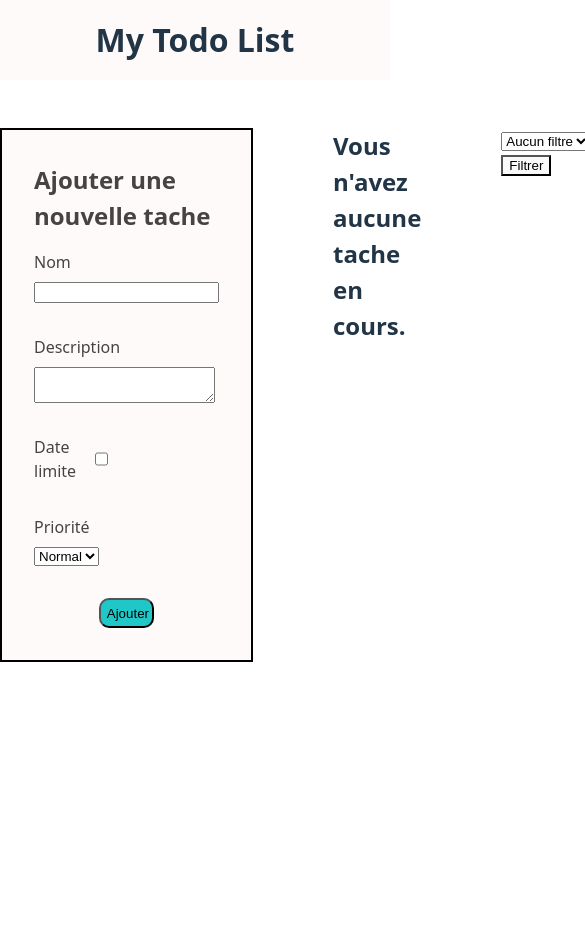
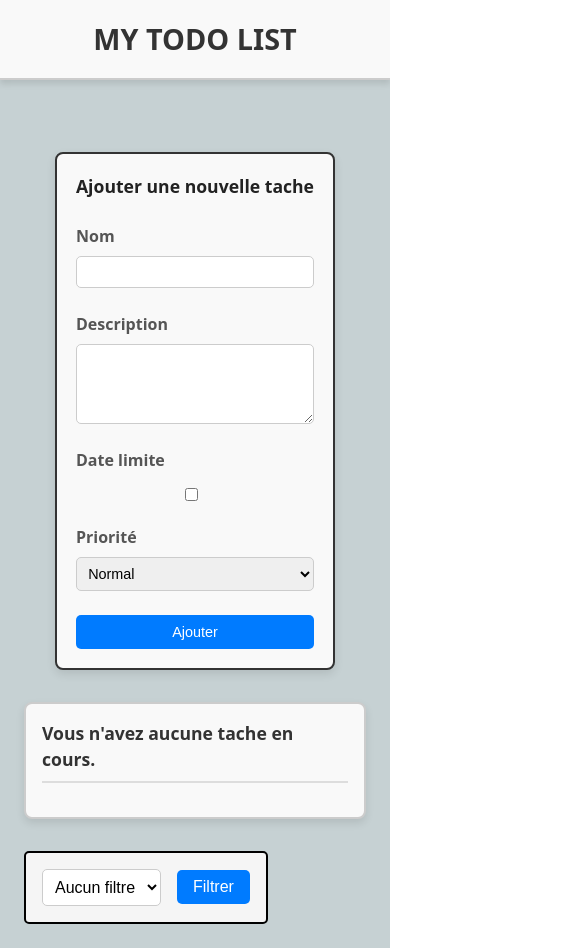
Before and after one commit to Davit-Ners/Todo-List-React, a React (Vite) app: page / in a window 390 px wide. Shown: the whole page, 585 px wide, since content can reach past the window. Before the commit the page ends 844 px from the top, so only its background shows below. Built offline with nearby package versions, Linux system fonts and the light colour scheme.

Commit message:
Add responsive + new design

```diff
--- a/src/components/filter/filter.jsx
+++ b/src/components/filter/filter.jsx
@@ -1,4 +1,5 @@
 import { useState } from "react";
+import style from './filter.module.css';
 
 export default function Filter({ data, onFilter = () => {}} ) {
 
@@ -9,7 +10,7 @@ export default function Filter({ data, onFilter = () => {}} ) {
     }
 
     return (
-        <div className="filter">
+        <div className={style['filter']}>
             <select id="filter" value={filter} onChange={(e) => setFilter(e.target.value)}>
                 <option value="all">Aucun filtre</option>
                 <option value="notDone">En cours</option>
--- /dev/null
+++ b/src/components/filter/filter.module.css
@@ -0,0 +1,33 @@
+.filter {
+    display: flex;
+    align-items: center;
+    gap: 1em;
+    padding: 1em;
+    border: 2px solid black;
+    border-radius: 5px;
+    background-color: #f5f5f5;
+}
+
+.filter select {
+    padding: 0.5em;
+    border: 1px solid #ccc;
+    border-radius: 5px;
+    background: white;
+    font-size: 1em;
+    cursor: pointer;
+}
+
+.filter button {
+    padding: 0.5em 1em;
+    background-color: #007bff;
+    color: white;
+    border: none;
+    border-radius: 5px;
+    font-size: 1em;
+    cursor: pointer;
+    transition: background-color 0.3s ease-in-out;
+}
+
+.filter button:hover {
+    background-color: #0056b3;
+}
--- a/src/components/task/task.module.css
+++ b/src/components/task/task.module.css
@@ -3,6 +3,14 @@
     justify-content: space-between;
     width: 500px;
     border: 2px solid black;
+    padding: 1em;
+    border-radius: 8px;
+    background-color: #f9f9f9;
+    transition: background-color 0.3s ease-in-out;
+}
+
+.task:hover {
+    background-color: #eaeaea;
 }
 
 .task-btn {
@@ -10,6 +18,24 @@
     flex-direction: column;
     justify-content: space-between;
     gap: 0.5em;
+}
+
+.task-btn button {
+    padding: 0.5em 1em;
+    border: none;
+    border-radius: 4px;
+    cursor: pointer;
+    font-weight: bold;
+    transition: background-color 0.3s ease;
+}
+
+.task-btn button:disabled {
+    background-color: #ccc;
+    cursor: not-allowed;
+}
+
+.task-btn button:not(:disabled):hover {
+    opacity: 0.8;
 }
 
 .is-done {
@@ -23,6 +49,8 @@
 
 .urgent {
     color: red;
+    font-weight: bold;
+    margin-left: 0.5em;
 }
 
 .failed {
@@ -34,3 +62,46 @@
         #a5a4a3 40px
     );
 }
+
+/* Responsive Design */
+
+@media (max-width: 1120px) {
+    .task {
+        width: 300px;
+    }
+}
+
+@media (max-width: 768px) {
+    .task {
+        width: 100%;
+        gap: 1em;
+    }
+
+    .task-btn {
+        flex-direction: row;
+        justify-content: space-around;
+    }
+
+    .task-btn button {
+        width: 48%;
+        padding: 0.2em;
+    }
+}
+
+@media (max-width: 480px) {
+    .task {
+        flex-direction: column;
+        width: 100%;
+        padding: 0.8em;
+    }
+
+    .task-btn {
+        flex-direction: row;
+        justify-content: space-between;
+    }
+
+    .task-btn button {
+        width: 30%;
+        font-size: 0.6rem;
+    }
+}
--- a/src/components/todo-form/todo-form.jsx
+++ b/src/components/todo-form/todo-form.jsx
@@ -2,7 +2,7 @@ import { useId, useState, useEffect } from "react";
 import style from './todo-form.module.css';
 import clsx from "clsx";
 
-export default function TodoForm({ onAction = () => {}, modify = false, id, newName, newDesc, newPriority, newLimitDate }) {
+export default function TodoForm({ onAction = () => {}, modify = false, id, newName, newDesc, newPriority, newLimitDate, onClose = () => {} }) {
 
     const inputId = useId();
     const [ name, setName ] = useState('');
@@ -24,6 +24,10 @@ export default function TodoForm({ onAction = () => {}, modify = false, id, newN
         }
     }, [modify, newName, newDesc, newPriority, newLimitDate]);
 
+    const handleClose = () => {
+        onClose();
+    }
+
     const sendForm = () => {
         if (!name.trim()) {
             setMust(true);
@@ -40,6 +44,7 @@ export default function TodoForm({ onAction = () => {}, modify = false, id, newN
 
     return (
         <div className={clsx(style["todo-form"], modify && style["modify"])}>
+            {modify && <div onClick={handleClose} className={style['close']}>X</div>}
             <h2>{modify ? 'Modifier la tache' : 'Ajouter une nouvelle tache'}</h2>
             <div className={style["form-container"]}>
 
--- a/src/components/todo-form/todo-form.module.css
+++ b/src/components/todo-form/todo-form.module.css
@@ -1,60 +1,185 @@
-.must {
-    color: red;
-}
-
 .todo-form {
     display: flex;
     flex-direction: column;
-    gap: 1em;
-    border: 2px solid black;
+    gap: 1.5em;
+    border: 2px solid #333;
     padding: 2em;
-    background-color: snow;
+    border-radius: 8px;
+    background: #f9f9f9;
+    box-shadow: 0 4px 10px rgba(0, 0, 0, 0.1);
+    max-width: 400px;
+    margin: auto;
+    position: relative;
+}
 
-    color: rgb(70, 67, 67);
+.todo-form h2 {
+    text-align: center;
+    font-size: 1.5rem;
+    color: #222;
 }
 
 .form-container {
     display: flex;
     flex-direction: column;
-    gap: 2em;
-
-    button {
-        width: 30%;
-        height: 30px;
-        margin: auto;
-
-        background-color: rgb(31, 199, 199);
-        border-radius: 10px;
-
-        transition: 0.1s ease-in-out;
-
-        &:hover {
-            background-color: rgb(13, 92, 138);
-            transform: scale(1.1);
-            color: snow;
-        }
-    }
+    gap: 1.5em;
 }
 
 .input-container {
     display: flex;
     flex-direction: column;
-    justify-content: space-between;
-    align-items: flex-start;
-    width: 80%;
     gap: 0.5em;
+}
+
+.input-container label {
+    font-weight: bold;
+    color: #555;
+}
+
+.input-container input,
+.input-container textarea,
+.input-container select {
+    padding: 0.7em;
+    border: 1px solid #ccc;
+    border-radius: 5px;
+    font-size: 1rem;
+    transition: border-color 0.3s;
+}
+
+.input-container input:focus,
+.input-container textarea:focus,
+.input-container select:focus {
+    border-color: #007bff;
+    outline: none;
+}
+
+.input-container textarea {
+    resize: vertical;
+    min-height: 80px;
+}
+
+.input-container input[type="checkbox"] {
+    width: auto;
+    margin-right: 0.5em;
+}
+
+.todo-form button {
+    background: #007bff;
+    color: white;
+    padding: 0.8em;
+    border: none;
+    border-radius: 5px;
+    font-size: 1rem;
+    cursor: pointer;
+    transition: background 0.3s;
+}
+
+.todo-form button:hover {
+    background: #0056b3;
+}
+
+.must {
+    color: red;
+    font-weight: bold;
+}
+
+.modify {
+    background-color: snow;
+    color: snow;
+    position: absolute;
+    right: 42%;
+    top: 20%;
+    padding: 2em;
+    border-radius: 8px;
+    box-shadow: 0 4px 10px rgba(0, 0, 0, 0.2);
 }
 
 .check {
     display: flex;
     justify-content: space-between;
-    width: 50%;
 }
 
-.modify {
-    background-color: rgb(61, 60, 60);
-    color: snow;
+.close {
+    color: black;
     position: absolute;
-    right: 10%;
-    top: 35%;
+    top: 5px;
+    right: 3%;
+    border: 2px solid black;
+    padding-left: 0.3em;
+    padding-right: 0.3em;
+    text-align: center;
+    font-weight: 500;
+    border-radius: 5px;
+
+    background-color: snow;
+    color: black;
+
+    transition: 0.15s ease-in-out;
+
+    &:hover {
+        background-color: gray;
+        color: snow;
+        cursor: pointer;
+        transform: scale(1.15);
+    }
 }
+
+
+/* Responsive Design */
+
+/* Pour les écrans de taille moyenne et plus petits (tablettes et mobiles) */
+@media (max-width: 768px) {
+    .todo-form {
+        padding: 1.5em;
+        max-width: 100%;
+    }
+
+    .todo-form h2 {
+        font-size: 1.2rem;
+    }
+
+    .input-container input,
+    .input-container textarea,
+    .input-container select {
+        font-size: 0.9rem;
+        padding: 0.6em;
+    }
+
+    .todo-form button {
+        font-size: 0.9rem;
+        padding: 0.7em;
+    }
+}
+
+/* Pour les petits écrans mobiles */
+@media (max-width: 480px) {
+    .todo-form {
+        padding: 1.2em;
+        max-width: 100%;
+    }
+
+    .todo-form h2 {
+        font-size: 1.1rem;
+    }
+
+    .input-container input,
+    .input-container textarea,
+    .input-container select {
+        font-size: 0.9rem;
+        padding: 0.5em;
+    }
+
+    .todo-form button {
+        font-size: 0.9rem;
+        padding: 0.6em;
+    }
+
+    .check {
+        flex-direction: column;
+        gap: 1em;
+    }
+
+    .close {
+        top: 10px;
+        right: 5%;
+    }
+}
--- a/src/containers/todo-list/todo-list.jsx
+++ b/src/containers/todo-list/todo-list.jsx
@@ -11,6 +11,8 @@ export default function TodoList() {
     const [ filter, setFilter ] = useState('all');
     const [ modify, setModify ] = useState(false);
     const [ modifiedTask, setModifiedTask ] = useState({newId: '', newName: '', newDesc: '', newPriority: 'mid', newLimitDate: ''});
+
+    console.log(data);
 
     const onSubmit = (id, name, desc, priority, modify, createdAt, limitDate, hasLimitDate) => {
         if (modify) {
@@ -55,6 +57,11 @@ export default function TodoList() {
         setModify(true);
         setModifiedTask({id, newName: name, newDesc: desc, newPriority: priority, newLimitDate: dateLimit});
     }
+
+    const onClose = () => {
+        setModify(false);
+    }
+
     const filteredData = data.filter(task => {
         if (filter === 'done') return task.done;
         if (filter === 'notDone') return !task.done;
@@ -65,9 +72,9 @@ export default function TodoList() {
     return (
         <div className={style['todo-list']}>
             <TodoForm onAction={onSubmit}/>
-            {modify && <TodoForm onAction={onSubmit} modify={modify} {...modifiedTask}/>}
+            {modify && <TodoForm onAction={onSubmit} modify={modify} {...modifiedTask} onClose={onClose}/>}
 
-            <div>
+            <div className={style['task-list']}>
                 <h2>{data.length > 0 ? 'Liste des taches' : "Vous n'avez aucune tache en cours."}</h2>
 
                 {filteredData.map(task => <Task key={task.id} {...task} onModify={onModify} onDelete={onDelete} onFinish={onFinish} onReset={onReset}/>)}
--- a/src/containers/todo-list/todo-list.module.css
+++ b/src/containers/todo-list/todo-list.module.css
@@ -1,5 +1,83 @@
 .todo-list {
     display: flex;
+    flex-direction: row;
     align-items: flex-start;
-    gap: 5em;
+    justify-content: center;
+    gap: 3em;
+    width: 100%;
+    padding: 2em;
 }
+
+.todo-form {
+    flex: 1;
+    max-width: 300px;
+}
+
+.task-list {
+    flex: 3;
+    display: flex;
+    flex-wrap: wrap;
+    gap: 1em;
+    justify-content: flex-start;
+    width: 100%;
+    padding: 1.5em;
+    border: 2px solid #ccc;
+    border-radius: 8px;
+    background-color: #f9f9f9;
+    box-shadow: 0 4px 8px rgba(0, 0, 0, 0.1);
+}
+
+.task-list h2 {
+    width: 100%;
+    text-align: left;
+    font-size: 1.4em;
+    color: #333;
+    margin-bottom: 1em;
+    font-weight: bold;
+    border-bottom: 2px solid #ddd;
+    padding-bottom: 0.5em;
+}
+
+
+/* Responsive Design */
+
+/* Pour les écrans de taille moyenne et plus petits (tablettes et mobiles) */
+@media (max-width: 1206px) {
+    .todo-list {
+        flex-direction: column;
+        gap: 2em;  /* Espacement entre les éléments réduit pour s'adapter à l'écran */
+    }
+
+    .todo-form {
+        max-width: 100%;  /* Le formulaire prend toute la largeur disponible */
+    }
+
+    .task-list {
+        flex: 1;  /* La task list occupe moins d'espace horizontal */
+        padding: 1em;
+    }
+
+    .task-list h2 {
+        font-size: 1.2em;  /* Réduction de la taille du titre */
+    }
+}
+
+/* Pour les petits écrans mobiles */
+@media (max-width: 480px) {
+    .todo-list {
+        padding: 1.5em;  /* Réduction du padding pour les petits écrans */
+    }
+
+    .todo-form {
+        max-width: 100%;
+        padding: 1em;  /* Padding ajusté pour mieux utiliser l'espace */
+    }
+
+    .task-list {
+        padding: 1em;
+    }
+
+    .task-list h2 {
+        font-size: 1.1em;  /* Réduction supplémentaire de la taille du titre */
+    }
+}
--- a/src/index.css
+++ b/src/index.css
@@ -18,13 +18,27 @@
   margin: 0;
 }
 
+body {
+  background-color: rgb(198, 209, 211);
+}
+
 header {
   height: 5em;
-  background-color: snow;
+  background-color: #f9f9f9;
   display: flex;
   justify-content: center;
   align-items: center;
   margin-bottom: 3em;
+  box-shadow: 0px 4px 6px rgba(0, 0, 0, 0.1);
+  border-bottom: 2px solid #ccc;
+
+  h1 {
+    font-size: 1.8em;
+    font-weight: bold;
+    color: #333;
+    text-transform: uppercase;
+  }
+
 }
 
 @media (prefers-color-scheme: light) {
```
